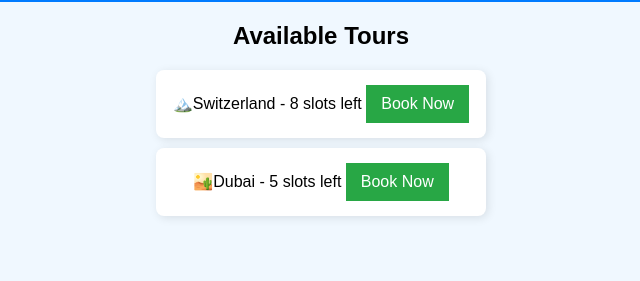
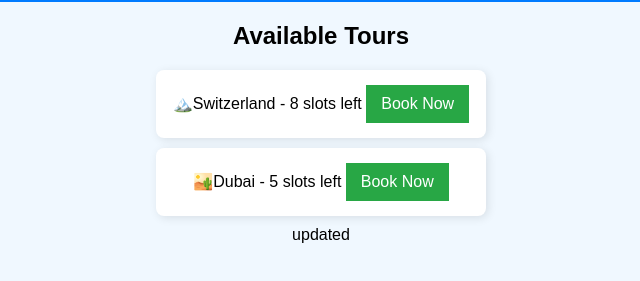
Before and after one commit to shansswj/coding-practice, a plain HTML site: page tour-booking-app/index.html in a window 1280 px wide. Shown: the part 157-438 px from the top of the page, 319-959 px from the left. Drawn offline with Linux system fonts and the light colour scheme.

Commit message:
second launch laptop

```diff
--- a/tour-booking-app/index.html
+++ b/tour-booking-app/index.html
@@ -16,6 +16,7 @@
             <ul>
                 <li>🏔️Switzerland - <span id="swiss-slots">8</span> slots left <button>Book Now</button></li>
                 <li>🏜️Dubai - <span id="dubai slots">5</span> slots left <button>Book Now</button></li>
+                updated
             </ul>
         </section>
         <script src="script.js"></script>
```
